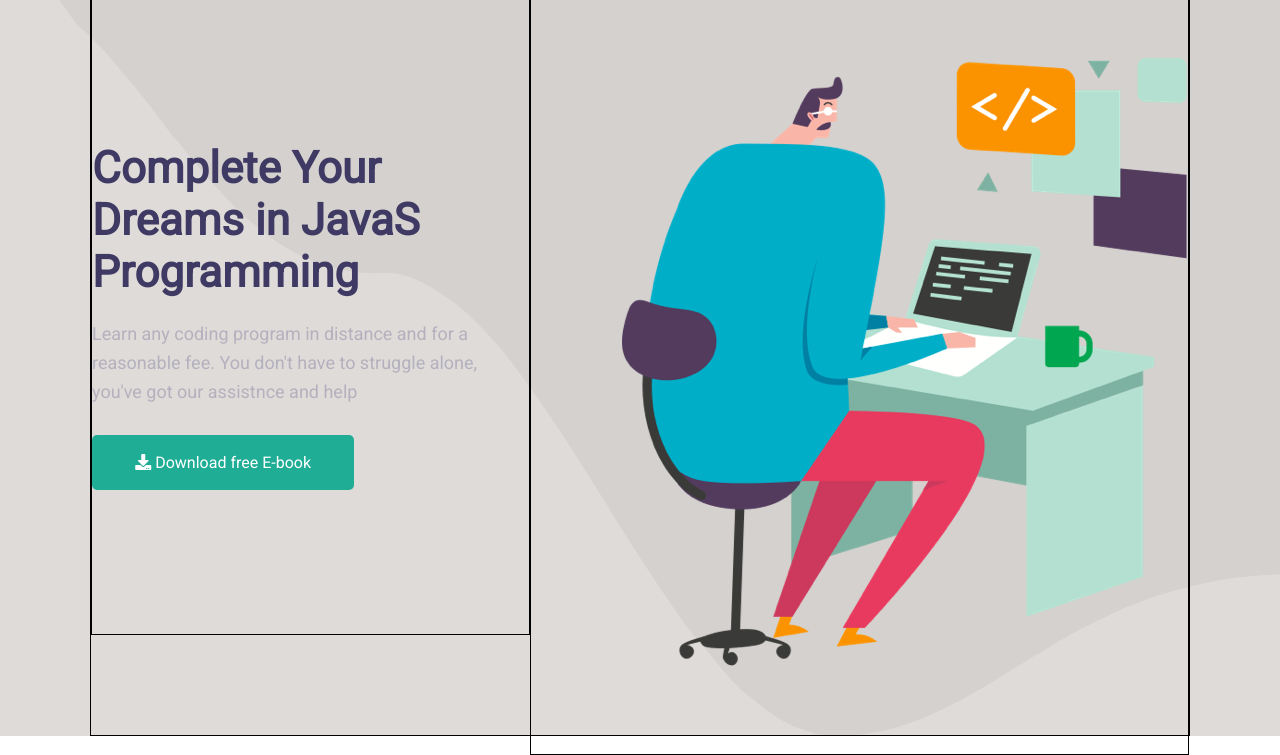
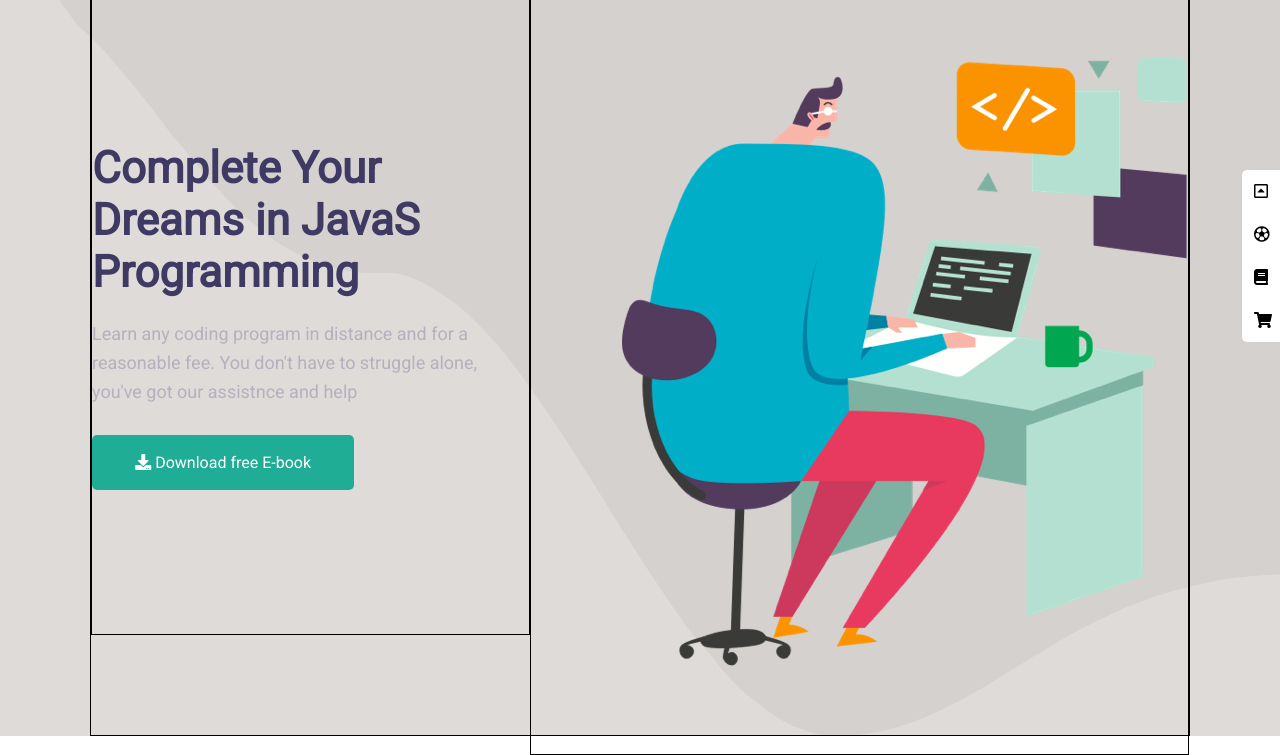
Before and after one commit to Mirco-verde1/proj-html-vuejs, a plain HTML site: page index.html in a window 1280 px wide. Shown: the part 64-819 px from the top of the page. Drawn offline with nearby package versions, Linux system fonts and the light colour scheme.

Commit message:
colonna con loghi right

```diff
--- a/index.html
+++ b/index.html
@@ -14,6 +14,15 @@
   <div id="project">
     <div class="main-header">
       <div class="main-header-background">
+        <div class="logo-column">
+          <ul>
+            <li><i class="far fa-caret-square-up"></i></li>
+            <li><i class="far fa-futbol"></i></li>
+            <li><i class="fas fa-book"></i></li>
+            <li>  <i class="fas fa-shopping-cart"></i></li>
+
+          </ul>
+        </div>
         <div class="main-header-background-container">
 
           <!-- logo e menu header -->
@@ -74,6 +83,7 @@
               <div class="desk-image">
                 <img src="img/home-5.png" alt="">
 
+
               </div>
 
             </div>
--- a/src/app.scss
+++ b/src/app.scss
@@ -24,12 +24,29 @@
 #project{
 
   .main-header{
+    position: relative;
 
     &-background{
       width: 100%;
       height: 800px;
       background-image: url(../img/jumbo-overlay.svg);
       background-color: $bg-header;
+
+      .logo-column{
+        position: absolute;
+        right:-4px;
+        transform: translate(0,-50%);
+        top: 40%;
+        background: #fff;
+        border-radius: 5px;
+        ul{
+          li{
+            list-style:none;
+            padding: 12px;
+            cursor: pointer;
+          }
+        }
+      }
 
 
       &-container{
```
Also changed, not shown: dist/app.css.
